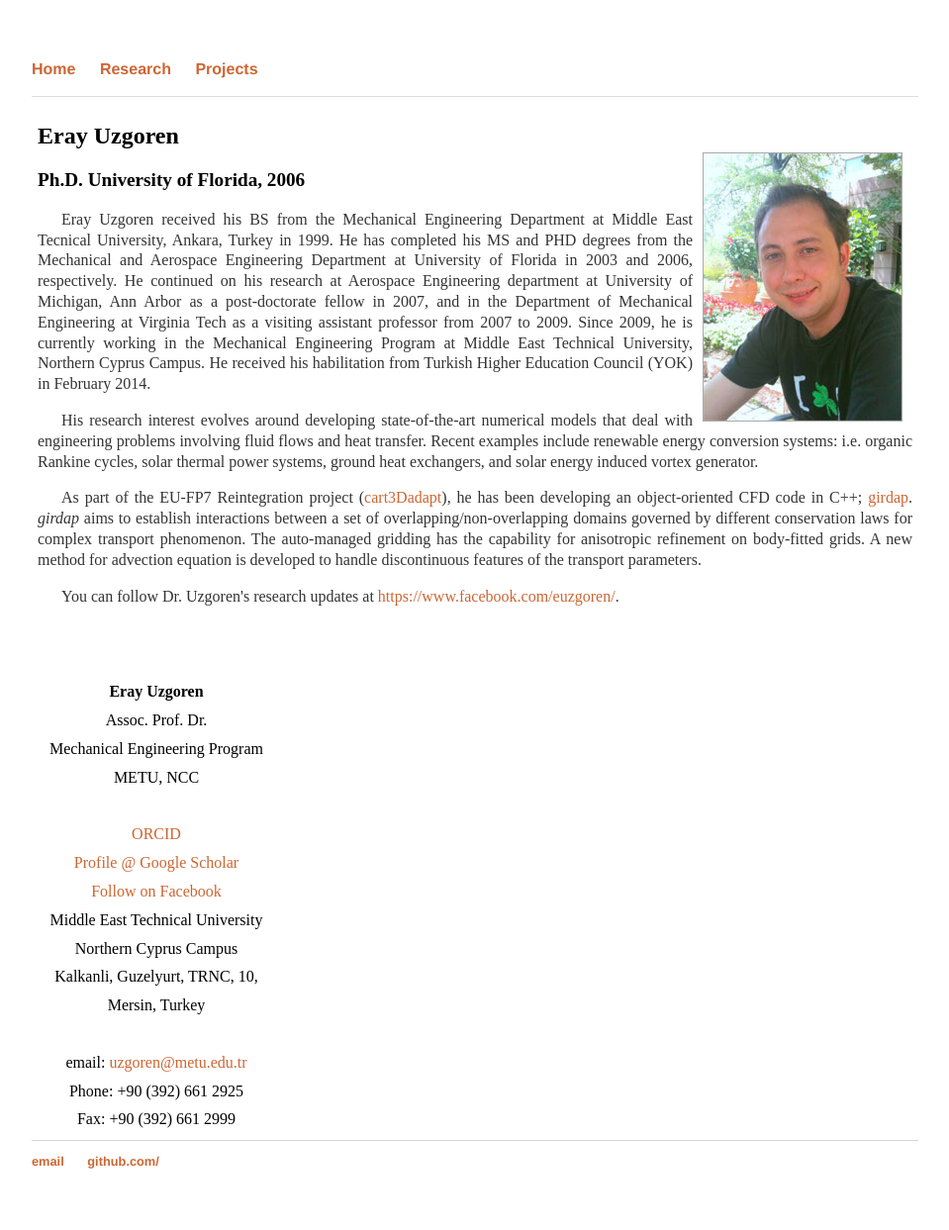
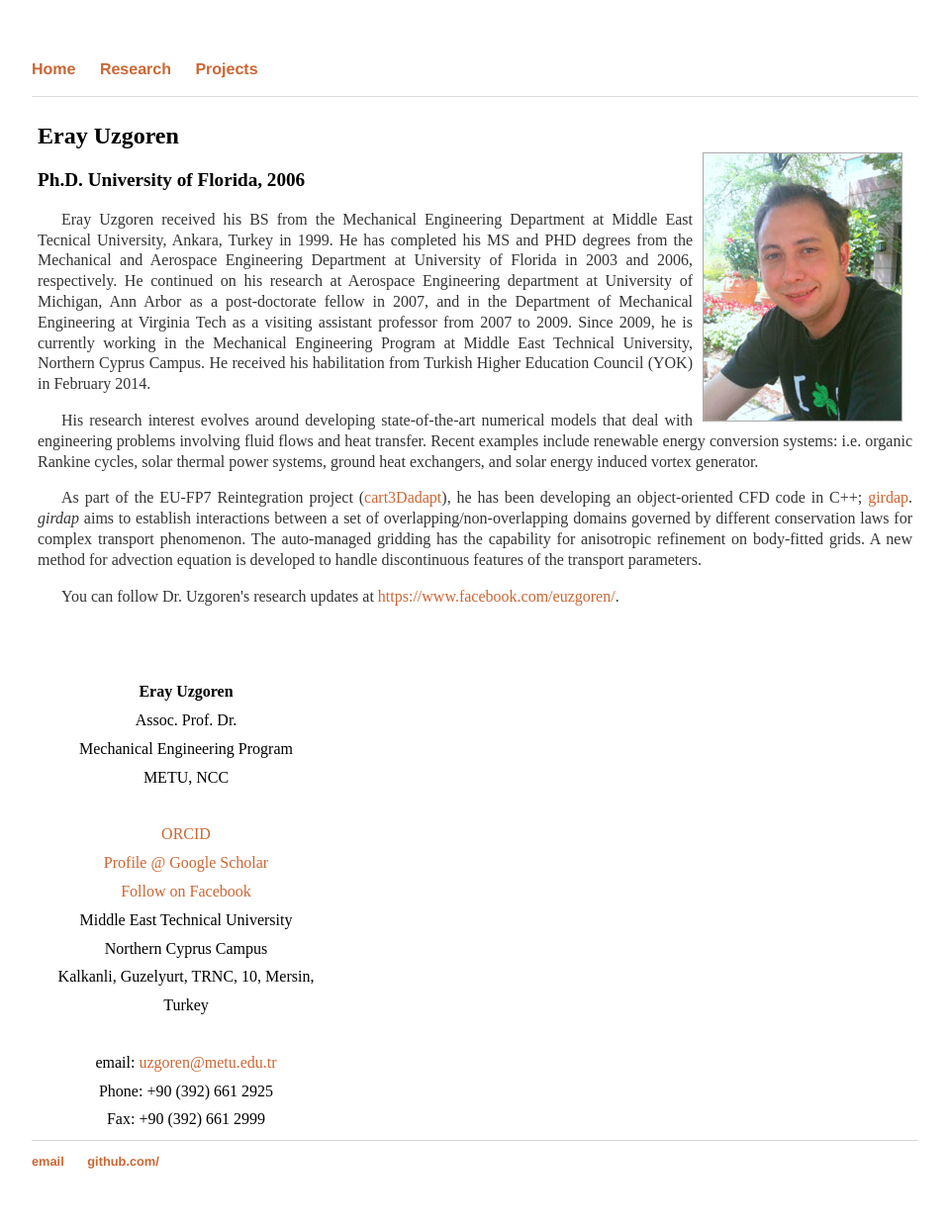
Before and after one commit to uzgoren/uzgoren.github.io, a Jekyll site: the page built from index.html, in a window 1280 px wide. Shown: the whole page at 99% size, without its empty margins (160-1119 px from the left). Built offline with Jekyll 4.4.1, drawn with Linux system fonts in a browser that asks for light colours.

Commit message:
div layout

```diff
--- a/_layouts/default.html
+++ b/_layouts/default.html
@@ -19,7 +19,7 @@
 			{{ content }}
 		      </td>
 
-		      <td style='vertical-align:top;padding-top: 50px;width:240px;'>
+		      <td style='vertical-align:top;padding-top: 50px;width:300px;'>
 			<div style="line-height:1.8em; text-align:center; ">
 			  <b>Eray Uzgoren</b>
 			  <BR>Assoc. Prof. Dr.
```
